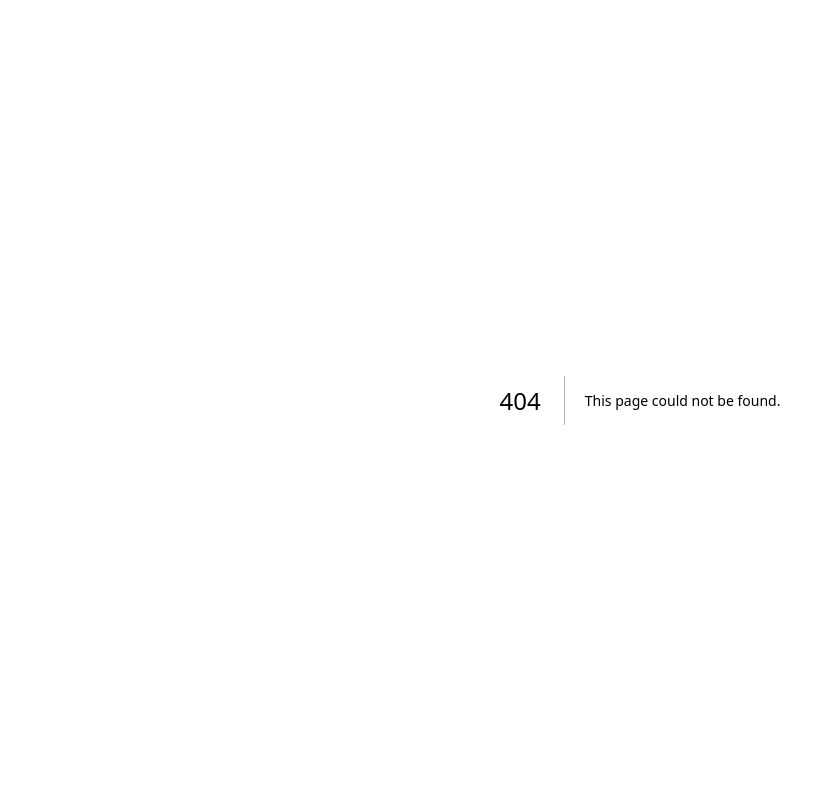
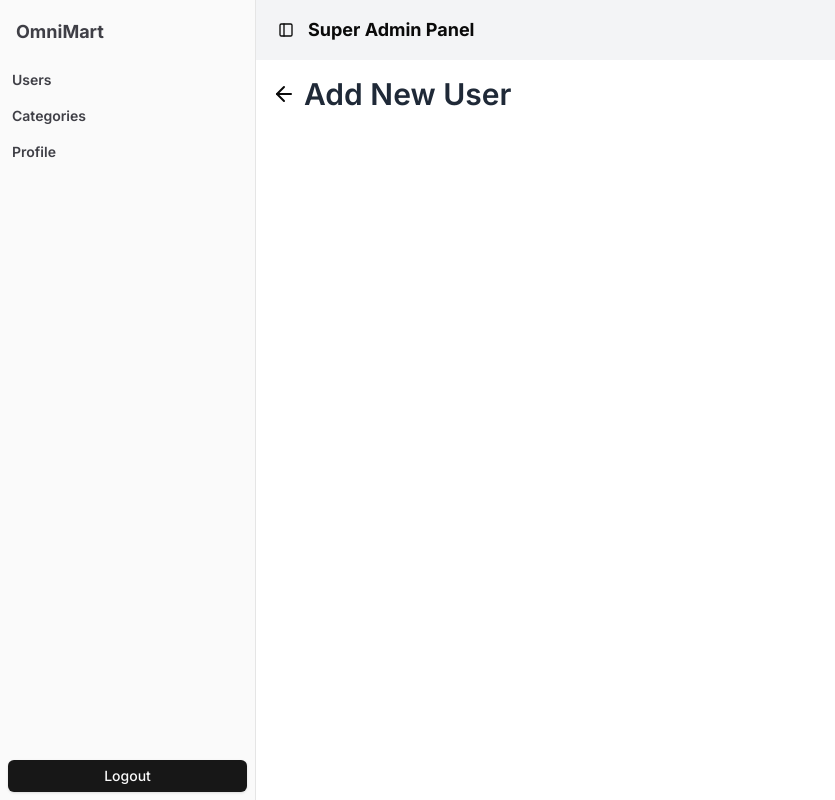
Before and after one commit to muntashir-wahid/omnimart-client, a Next.js app: page /super-admin/users/add in a window 1280 px wide. Before the commit this address had no page. Shown: the whole page, without its empty margins (0-835 px from the left). Built offline with nearby package versions, Linux system fonts and the light colour scheme.

Commit message:
created user table for super admin

```diff
--- a/app/layout.jsx
+++ b/app/layout.jsx
@@ -1,6 +1,8 @@
 import { Inter } from "next/font/google";
 
 import "./globals.css";
+
+import GlobalProvider from "@/components/global/Providers/GlobalProvider";
 
 export const metadata = {
   title: "OmniMart",
@@ -16,7 +18,9 @@
 export default function RootLayout({ children }) {
   return (
     <html lang="en" className={inter.className}>
-      <body>{children}</body>
+      <body>
+        <GlobalProvider allChildren={children} />
+      </body>
     </html>
   );
 }
--- /dev/null
+++ b/app/super-admin/users/add/page.jsx
@@ -0,0 +1,18 @@
+import Link from "next/link";
+
+import { ArrowLeft } from "lucide-react";
+
+const SuperAdminAddUserPage = () => {
+  return (
+    <div>
+      <header className="flex items-center gap-2">
+        <Link href="/super-admin/users">
+          <ArrowLeft />
+        </Link>
+        <h1 className="text-3xl font-semibold text-gray-800">Add New User</h1>
+      </header>
+    </div>
+  );
+};
+
+export default SuperAdminAddUserPage;
--- /dev/null
+++ b/app/super-admin/users/components/index.jsx
@@ -0,0 +1,59 @@
+"use client";
+
+import { useQuery } from "@tanstack/react-query";
+import {
+  Table,
+  TableBody,
+  TableCell,
+  TableHead,
+  TableHeader,
+  TableRow,
+} from "@/components/ui/table";
+
+import APIKit from "@/lib/apiKit";
+
+const SuperAdminUsersModule = () => {
+  const { data, isLoading } = useQuery({
+    queryKey: ["users"],
+    queryFn: APIKit.users.getAllUsers,
+  });
+
+  if (isLoading) {
+    return (
+      <div className="min-h-[72vh] flex items-center justify-center text-center">
+        <p className="text-lg font-medium">Users is Loading...</p>
+      </div>
+    );
+  }
+
+  const { users } = data.data;
+
+  return (
+    <Table className="overflow-y-scroll">
+      <TableHeader>
+        <TableRow>
+          <TableHead>First Name</TableHead>
+          <TableHead>Last Name</TableHead>
+          <TableHead>Phone</TableHead>
+          <TableHead>Status</TableHead>
+          <TableHead>Role</TableHead>
+        </TableRow>
+      </TableHeader>
+      <TableBody>
+        {users.map((user) => (
+          <TableRow key={user.uid}>
+            <TableCell>{user.firstName}</TableCell>
+            <TableCell>{user.lastName}</TableCell>
+            <TableCell>{user.phone}</TableCell>
+            <TableCell>{user.userStatus}</TableCell>
+            <TableCell className="capitalize">
+              {user.userRole.toLowerCase().split("_").join(" ")}
+            </TableCell>
+          </TableRow>
+        ))}
+      </TableBody>
+    </Table>
+  );
+};
+
+export default SuperAdminUsersModule;
--- a/app/super-admin/users/page.jsx
+++ b/app/super-admin/users/page.jsx
@@ -1,5 +1,21 @@
+import Link from "next/link";
+
+import { Button } from "@/components/ui/button";
+import SuperAdminUsersModule from "./components";
+
 const SuperAdminUsersPage = () => {
-  return <div>Welcome to Super Admin users page.</div>;
+  return (
+    <div className="flex flex-col gap-8">
+      <header className="flex items-center justify-between">
+        <h1 className="text-3xl font-semibold text-gray-800">User List</h1>
+        <Button>
+          <Link href="/super-admin/users/add">Add New User</Link>
+        </Button>
+      </header>
+
+      <SuperAdminUsersModule />
+    </div>
+  );
 };
 
 export default SuperAdminUsersPage;
--- /dev/null
+++ b/components/global/Providers/GlobalProvider.jsx
@@ -0,0 +1,15 @@
+"use client";
+
+import { QueryClient, QueryClientProvider } from "@tanstack/react-query";
+
+const queryClient = new QueryClient();
+
+const GlobalProvider = ({ allChildren }) => {
+  return (
+    <QueryClientProvider client={queryClient}>
+      {allChildren}
+    </QueryClientProvider>
+  );
+};
+
+export default GlobalProvider;
--- /dev/null
+++ b/components/ui/table.jsx
@@ -0,0 +1,86 @@
+import * as React from "react"
+
+import { cn } from "@/lib/utils"
+
+const Table = React.forwardRef(({ className, ...props }, ref) => (
+  <div className="relative w-full overflow-auto">
+    <table
+      ref={ref}
+      className={cn("w-full caption-bottom text-sm", className)}
+      {...props} />
+  </div>
+))
+Table.displayName = "Table"
+
+const TableHeader = React.forwardRef(({ className, ...props }, ref) => (
+  <thead ref={ref} className={cn("[&_tr]:border-b", className)} {...props} />
+))
+TableHeader.displayName = "TableHeader"
+
+const TableBody = React.forwardRef(({ className, ...props }, ref) => (
+  <tbody
+    ref={ref}
+    className={cn("[&_tr:last-child]:border-0", className)}
+    {...props} />
+))
+TableBody.displayName = "TableBody"
+
+const TableFooter = React.forwardRef(({ className, ...props }, ref) => (
+  <tfoot
+    ref={ref}
+    className={cn("border-t bg-muted/50 font-medium [&>tr]:last:border-b-0", className)}
+    {...props} />
+))
+TableFooter.displayName = "TableFooter"
+
+const TableRow = React.forwardRef(({ className, ...props }, ref) => (
+  <tr
+    ref={ref}
+    className={cn(
+      "border-b transition-colors hover:bg-muted/50 data-[state=selected]:bg-muted",
+      className
+    )}
+    {...props} />
+))
+TableRow.displayName = "TableRow"
+
+const TableHead = React.forwardRef(({ className, ...props }, ref) => (
+  <th
+    ref={ref}
+    className={cn(
+      "h-10 px-2 text-left align-middle font-medium text-muted-foreground [&:has([role=checkbox])]:pr-0 [&>[role=checkbox]]:translate-y-[2px]",
+      className
+    )}
+    {...props} />
+))
+TableHead.displayName = "TableHead"
+
+const TableCell = React.forwardRef(({ className, ...props }, ref) => (
+  <td
+    ref={ref}
+    className={cn(
+      "p-2 align-middle [&:has([role=checkbox])]:pr-0 [&>[role=checkbox]]:translate-y-[2px]",
+      className
+    )}
+    {...props} />
+))
+TableCell.displayName = "TableCell"
+
+const TableCaption = React.forwardRef(({ className, ...props }, ref) => (
+  <caption
+    ref={ref}
+    className={cn("mt-4 text-sm text-muted-foreground", className)}
+    {...props} />
+))
+TableCaption.displayName = "TableCaption"
+
+export {
+  Table,
+  TableHeader,
+  TableBody,
+  TableFooter,
+  TableHead,
+  TableRow,
+  TableCell,
+  TableCaption,
+}
--- a/lib/apiKit.js
+++ b/lib/apiKit.js
@@ -16,6 +16,11 @@
       });
     },
   },
+  users: {
+    getAllUsers: (params) => {
+      return httpClient.get("users");
+    },
+  },
 };
 
 export default APIKit;
--- a/package.json
+++ b/package.json
@@ -15,6 +15,7 @@
     "@radix-ui/react-separator": "^1.1.0",
     "@radix-ui/react-slot": "^1.1.0",
     "@radix-ui/react-tooltip": "^1.1.3",
+    "@tanstack/react-query": "^5.59.16",
     "axios": "^1.7.7",
     "class-variance-authority": "^0.7.0",
     "clsx": "^2.1.1",
--- a/tailwind.config.js
+++ b/tailwind.config.js
@@ -9,63 +9,63 @@
   theme: {
     extend: {
       colors: {
-  			background: 'hsl(var(--background))',
-  			foreground: 'hsl(var(--foreground))',
+        background: "hsl(var(--background))",
+        foreground: "hsl(var(--foreground))",
         card: {
-  				DEFAULT: 'hsl(var(--card))',
-  				foreground: 'hsl(var(--card-foreground))'
+          DEFAULT: "hsl(var(--card))",
+          foreground: "hsl(var(--card-foreground))",
         },
         popover: {
-  				DEFAULT: 'hsl(var(--popover))',
-  				foreground: 'hsl(var(--popover-foreground))'
+          DEFAULT: "hsl(var(--popover))",
+          foreground: "hsl(var(--popover-foreground))",
         },
         primary: {
-  				DEFAULT: 'hsl(var(--primary))',
-  				foreground: 'hsl(var(--primary-foreground))'
+          DEFAULT: "hsl(var(--primary))",
+          foreground: "hsl(var(--primary-foreground))",
         },
         secondary: {
-  				DEFAULT: 'hsl(var(--secondary))',
-  				foreground: 'hsl(var(--secondary-foreground))'
+          DEFAULT: "hsl(var(--secondary))",
+          foreground: "hsl(var(--secondary-foreground))",
         },
         muted: {
-  				DEFAULT: 'hsl(var(--muted))',
-  				foreground: 'hsl(var(--muted-foreground))'
+          DEFAULT: "hsl(var(--muted))",
+          foreground: "hsl(var(--muted-foreground))",
         },
         accent: {
-  				DEFAULT: 'hsl(var(--accent))',
-  				foreground: 'hsl(var(--accent-foreground))'
+          DEFAULT: "hsl(var(--accent))",
+          foreground: "hsl(var(--accent-foreground))",
         },
         destructive: {
-  				DEFAULT: 'hsl(var(--destructive))',
-  				foreground: 'hsl(var(--destructive-foreground))'
+          DEFAULT: "hsl(var(--destructive))",
+          foreground: "hsl(var(--destructive-foreground))",
         },
-  			border: 'hsl(var(--border))',
-  			input: 'hsl(var(--input))',
-  			ring: 'hsl(var(--ring))',
+        border: "hsl(var(--border))",
+        input: "hsl(var(--input))",
+        ring: "hsl(var(--ring))",
         chart: {
-  				'1': 'hsl(var(--chart-1))',
-  				'2': 'hsl(var(--chart-2))',
-  				'3': 'hsl(var(--chart-3))',
-  				'4': 'hsl(var(--chart-4))',
-  				'5': 'hsl(var(--chart-5))'
+          1: "hsl(var(--chart-1))",
+          2: "hsl(var(--chart-2))",
+          3: "hsl(var(--chart-3))",
+          4: "hsl(var(--chart-4))",
+          5: "hsl(var(--chart-5))",
         },
         sidebar: {
-  				DEFAULT: 'hsl(var(--sidebar-background))',
-  				foreground: 'hsl(var(--sidebar-foreground))',
-  				primary: 'hsl(var(--sidebar-primary))',
-  				'primary-foreground': 'hsl(var(--sidebar-primary-foreground))',
-  				accent: 'hsl(var(--sidebar-accent))',
-  				'accent-foreground': 'hsl(var(--sidebar-accent-foreground))',
-  				border: 'hsl(var(--sidebar-border))',
-  				ring: 'hsl(var(--sidebar-ring))'
-  			}
+          DEFAULT: "hsl(var(--sidebar-background))",
+          foreground: "hsl(var(--sidebar-foreground))",
+          primary: "hsl(var(--sidebar-primary))",
+          "primary-foreground": "hsl(var(--sidebar-primary-foreground))",
+          accent: "hsl(var(--sidebar-accent))",
+          "accent-foreground": "hsl(var(--sidebar-accent-foreground))",
+          border: "hsl(var(--sidebar-border))",
+          ring: "hsl(var(--sidebar-ring))",
+        },
       },
       borderRadius: {
-  			lg: 'var(--radius)',
-  			md: 'calc(var(--radius) - 2px)',
-  			sm: 'calc(var(--radius) - 4px)'
-  		}
-  	}
+        lg: "var(--radius)",
+        md: "calc(var(--radius) - 2px)",
+        sm: "calc(var(--radius) - 4px)",
+      },
+    },
   },
   plugins: [require("tailwindcss-animate")],
 };
```
Also changed, not shown: 1 other file (tests, documents, lock files or other folders). Lines whose indentation alone changed are shown as unchanged.
